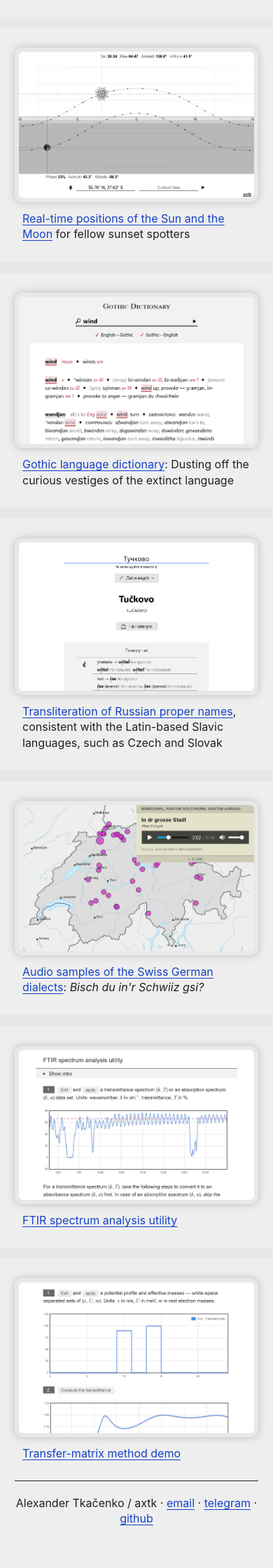
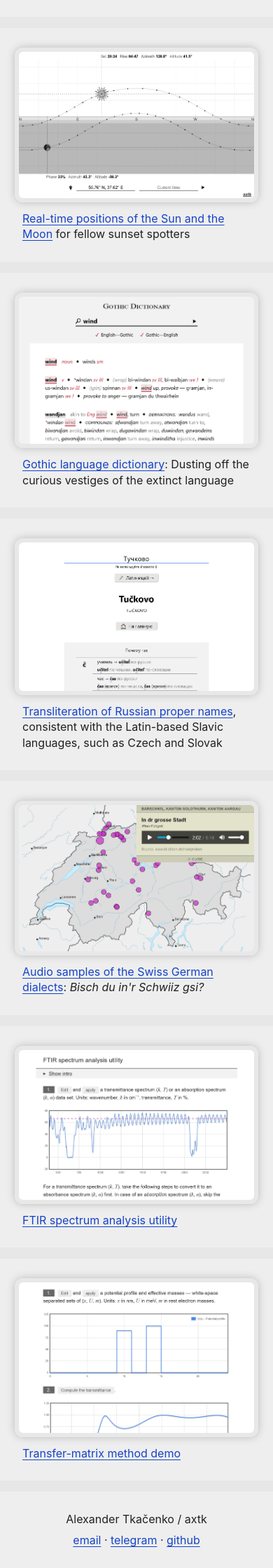
Before and after one commit to axtk/axtk.github.io, a Jekyll site: the page index.html, which Jekyll copies as it is, in a window 390 px wide. Shown: the part 658-2898 px from the top of the page at 70% size. Built offline with Jekyll 4.4.1, drawn with Linux system fonts in a browser that asks for light colours.

Commit message:
update mobile index footer styles

```diff
--- a/assets/index.css
+++ b/assets/index.css
@@ -196,23 +196,6 @@
 .post {
   flex: auto;
 }
-.contacts {
-  border: none;
-  border-collapse: collapse;
-  margin: 1rem 0 0;
-}
-.contacts td {
-  display: inline-block;
-  text-align: left;
-  padding: 0;
-  border: none;
-}
-.contacts td + td {
-  padding-left: 0.35em;
-}
-.contacts td:first-child {
-  text-align: right;
-}
 p.tag {
   margin: 0;
 }
@@ -292,15 +275,17 @@
     border-radius: 50%;
     margin-left: 1.5rem;
   }
-  .contacts {
-    font-size: 0.85rem;
-    margin: 1rem 0 0;
+  footer {
+    border-top: 1rem solid var(--light-color);
+    padding: 1em;
+    margin: 0 auto;
   }
-  .contacts td {
-    display: table-cell;
+  footer .sep {
+    display: none;
   }
-  .contacts td:first-child {
-    width: 3em;
+  footer .contacts {
+    display: block;
+    margin-top: 0.5em;
   }
   .posts {
     border: 1rem solid var(--light-color);
--- a/index.html
+++ b/index.html
@@ -71,10 +71,13 @@
 </main>
 <footer>
   <p>
-    Alexander Tkačenko / axtk ·
-    <a href="mailto:axtkx@inbox.ru" target="_blank">email</a> ·
-    <a href="https://t.me/axtkx" target="_blank">telegram</a> ·
-    <a href="https://github.com/axtk" target="_blank">github</a>
+    Alexander Tkačenko / axtk
+    <span class="sep">·</span>
+    <span class="contacts">
+      <a href="mailto:axtkx@inbox.ru" target="_blank">email</a> ·
+      <a href="https://t.me/axtkx" target="_blank">telegram</a> ·
+      <a href="https://github.com/axtk" target="_blank">github</a>
+    </span>
   </p>
 </footer>
 </div>
```
